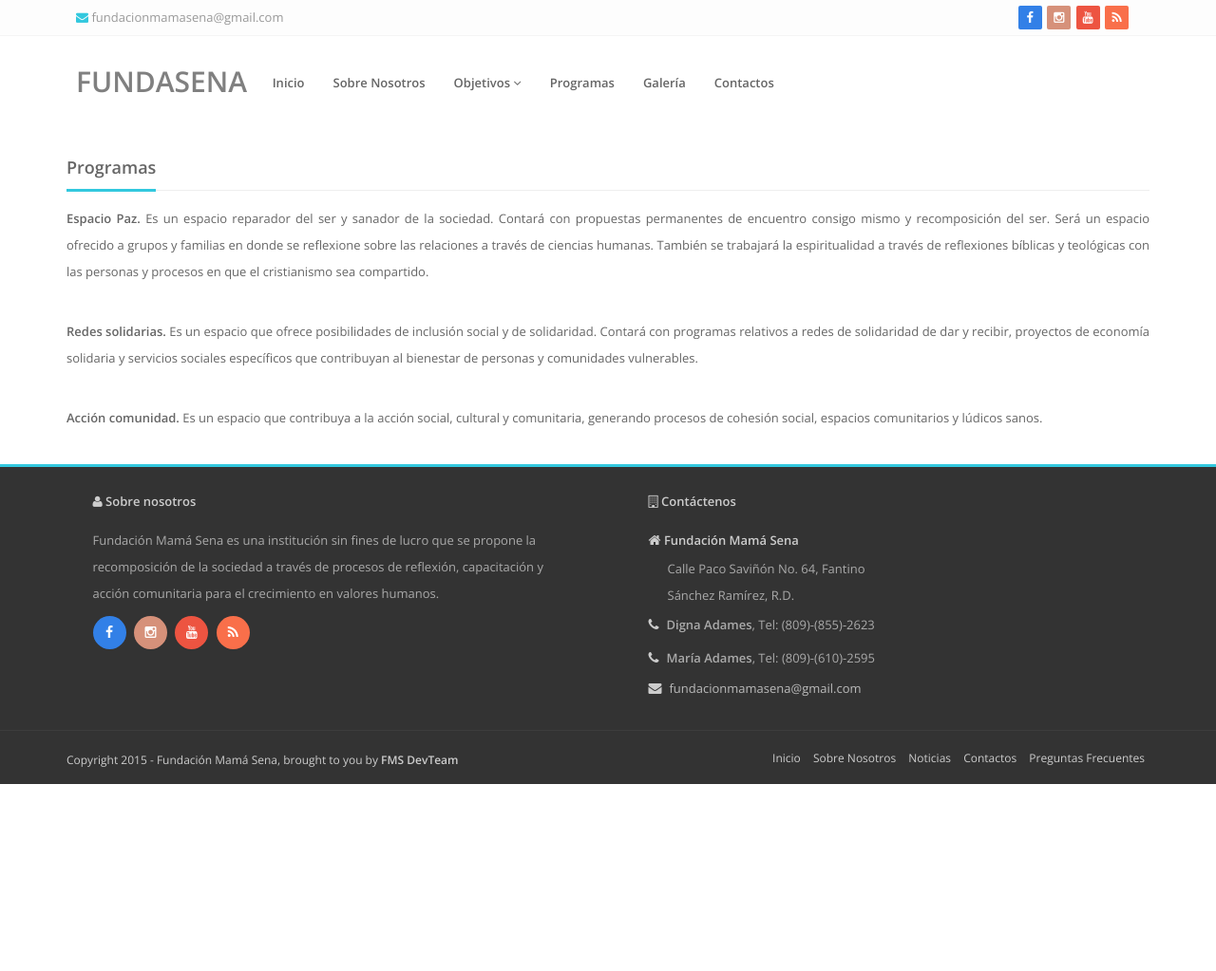
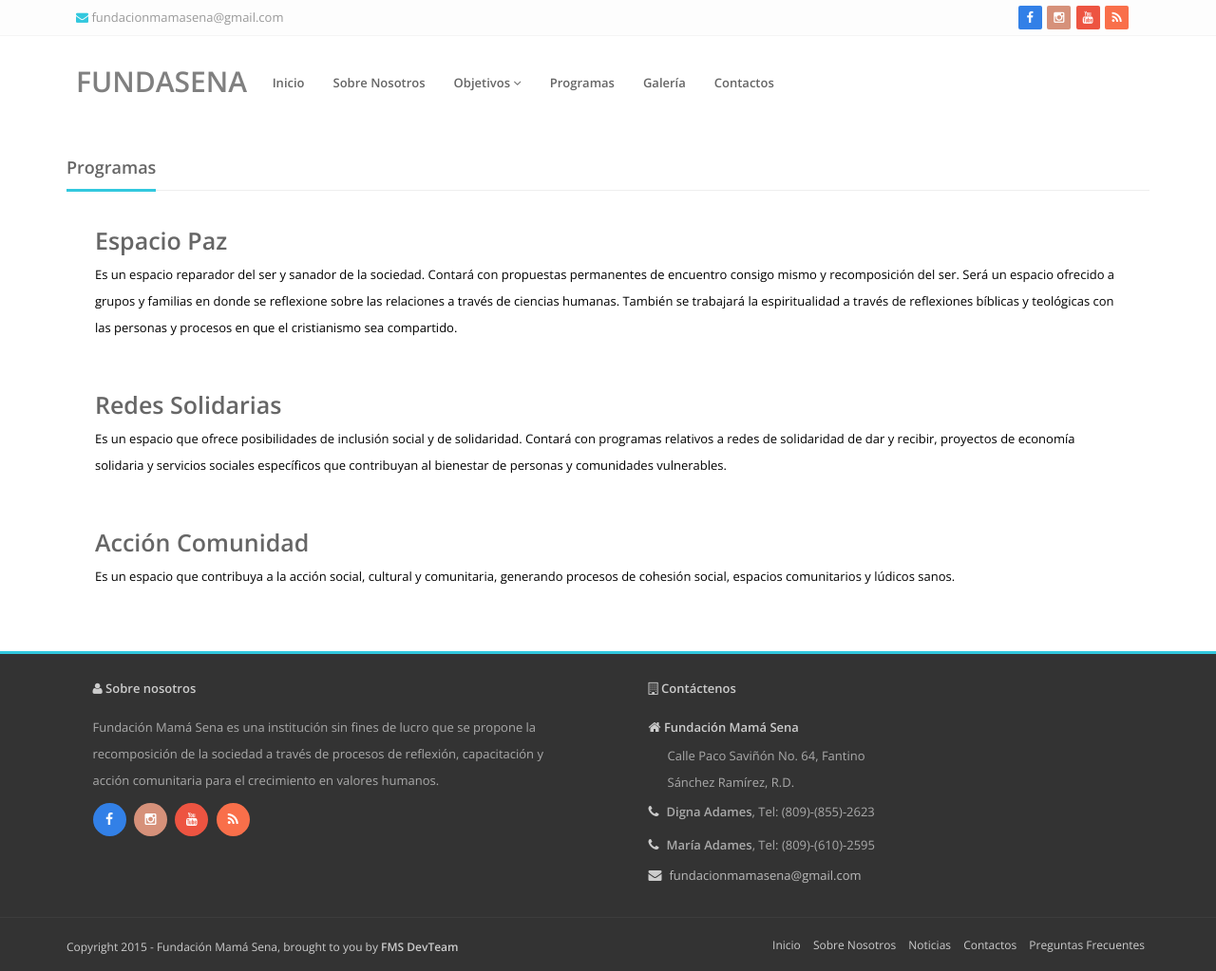
Before and after one commit to wovalle/fundasena.org, a Jekyll site: the page built from programas.html, in a window 1280 px wide. Shown: the whole page at 95% size. Built offline with Jekyll 4.4.1, drawn with Linux system fonts in a browser that asks for light colours; before the commit the page ends 900 px from its top, so only the background shows below that.

Commit message:
Design changes to content

```diff
--- a/programas.html
+++ b/programas.html
@@ -1,16 +1,45 @@
 ---
 layout: default
 ---
+<head>
+	<style>
+	div.cities {
+    	background-color:white;
+    	color:black;
+    	margin:20px;
+    	padding:10px;
+	}
+	</style>
+</head>
+
 <div class="block-heading-two">
 	<h3><span>Programas</span></h3>
 </div>
 
-<p class="text-justify">
-<b>Espacio Paz.</b> Es un espacio reparador del ser y sanador de la sociedad. Contará con propuestas permanentes de encuentro consigo mismo y recomposición del ser. Será un espacio ofrecido a grupos y familias en donde se reflexione sobre las relaciones a través de ciencias humanas. También se trabajará la espiritualidad a través de reflexiones bíblicas y teológicas con las personas y procesos en que el cristianismo sea compartido.
-</p> <br/>
-<p class="text-justify">
-<b>Redes solidarias.</b> Es un espacio que ofrece posibilidades de inclusión social y de solidaridad. Contará con programas relativos a redes de solidaridad de dar y recibir, proyectos de economía solidaria y servicios sociales específicos que contribuyan al bienestar de personas y comunidades vulnerables.
-</p> <br/>
-<p class="text-justify">
-<b>Acción comunidad.</b> Es un espacio que contribuya a la acción social, cultural y comunitaria, generando procesos de cohesión social, espacios comunitarios y lúdicos sanos.
-</p>
+<body>
+
+	<div class="cities">
+		<h2>Espacio Paz</h2>
+			<p>
+			Es un espacio reparador del ser y sanador de la sociedad. Contará con propuestas permanentes de encuentro consigo mismo y recomposición del ser. Será un espacio ofrecido a grupos y familias en donde se reflexione sobre las relaciones a través de ciencias humanas. También se trabajará la espiritualidad a través de reflexiones bíblicas y teológicas con las personas y procesos en que el cristianismo sea compartido.
+			</p>
+	</div>
+
+	<div class="cities">
+		<h2>Redes Solidarias</h2>
+			<p>
+			Es un espacio que ofrece posibilidades de inclusión social y de solidaridad. Contará con programas relativos a redes de solidaridad de dar y recibir, proyectos de economía solidaria y servicios sociales específicos que contribuyan al bienestar de personas y comunidades vulnerables.
+			</p>
+	</div>
+
+	<div class="cities">
+		<h2>Acción Comunidad</h2>
+			<p>
+			Es un espacio que contribuya a la acción social, cultural y comunitaria, generando procesos de cohesión social, espacios comunitarios y lúdicos sanos.
+			</p>
+	</div>
+
+</body>
+
+
+<!-- Made by FMS DevTeam -->
```
